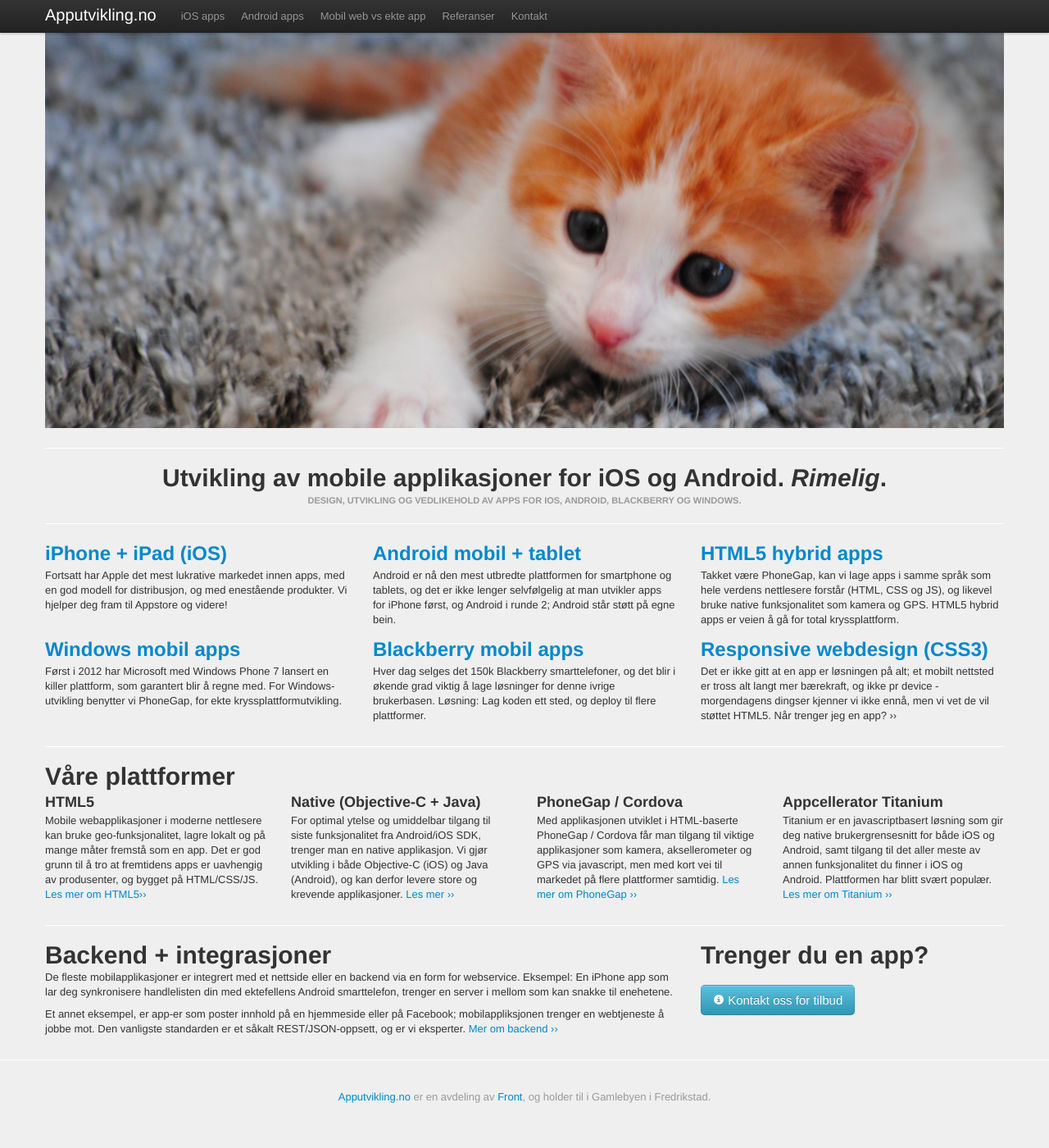
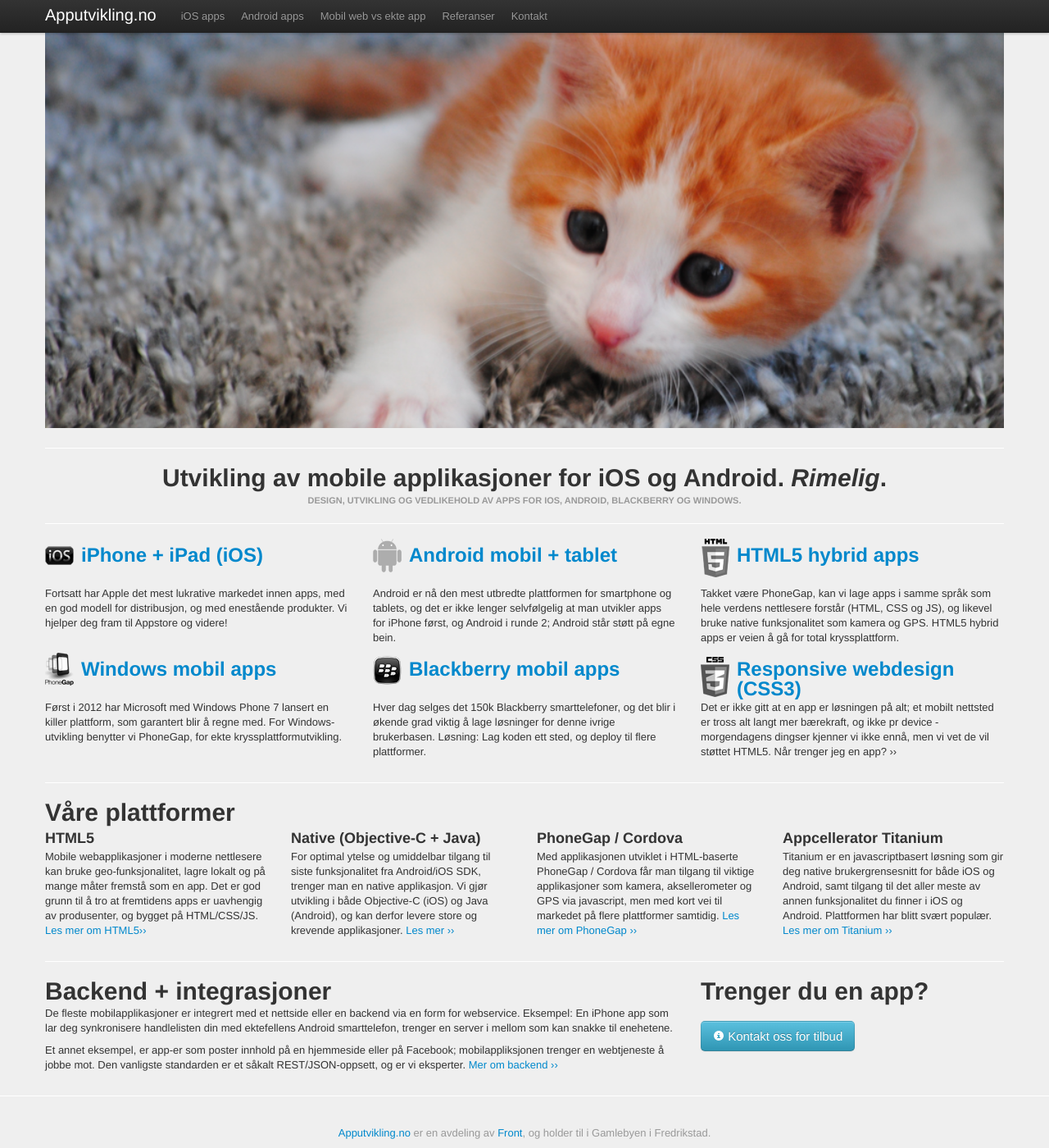
Before and after one commit to front/apputvikling, a Jekyll site: the page built from index.html, in a window 1280 px wide and 1400 px high, scrolled down 145 px. Shown: the whole window at 82% size. Built offline with Jekyll 4.4.1, drawn with Linux system fonts in a browser that asks for light colours; nearby versions of some CDN libraries; comment, search, counter and statistics services are not loaded; before the commit the page ends 1501 px from its top, so only the background shows below that.

Commit message:
added app tool icons

```diff
--- a/css/style.css
+++ b/css/style.css
@@ -11,3 +11,42 @@ body {
     padding-top: 58px;
   }
 }
+
+.icons-ios,
+.icons-android,
+.icons-html5,
+.icons-phonegap,
+.icons-blackberry,
+.icons-css3 {
+  background: url('../img/tool-icons.png') left 5px no-repeat;
+  padding-left: 44px;
+  padding-top: 8px;
+  line-height: 50px;
+  height: 50px;
+  display: block;
+}
+.icons-ios {
+  background-position: -0px -542px;
+}
+.icons-android {
+  background-position: -0px -415px;
+}
+.icons-html5 {
+  background-position: -0px -206px;
+}
+.icons-phonegap {
+  background-position: -0px -345px;
+}
+.icons-blackberry {
+  background-position: -0px -482px;
+}
+
+.icons-ios a,
+.icons-android a,
+.icons-html5 a,
+.icons-phonegap a,
+.icons-blackberry a,
+.icons-css3 a {
+  line-height: 1;
+  display: block;
+}
--- a/index.html
+++ b/index.html
@@ -20,29 +20,29 @@ title: Apputvikling
 
   <div class="row">
     <div class="span4">
-      <h2><a href="/ios/">iPhone + iPad (iOS)</a></h2>
+      <h2 class="icons-ios"><a href="/ios/">iPhone + iPad (iOS)</a></h2>
       <p>Fortsatt har Apple det mest lukrative markedet innen apps, med en god modell for distribusjon, og med enestående produkter. Vi hjelper deg fram til Appstore og videre!</p>
     </div>
     <div class="span4">
-      <h2><a href="/android/">Android mobil + tablet</a></h2>
+      <h2 class="icons-android"><a href="/android/">Android mobil + tablet</a></h2>
       <p>Android er nå den mest utbredte plattformen for smartphone og tablets, og det er ikke lenger selvfølgelig at man utvikler apps for iPhone først, og Android i runde 2; Android står støtt på egne bein.</p>
     </div>
     <div class="span4">
-      <h2><a href="/html5/">HTML5 hybrid apps</a></h2>
+      <h2 class="icons-html5"><a href="/html5/">HTML5 hybrid apps</a></h2>
       <p>Takket være PhoneGap, kan vi lage apps i samme språk som hele verdens nettlesere forstår (HTML, CSS og JS), og likevel bruke native funksjonalitet som kamera og GPS. HTML5 hybrid apps er veien å gå for total kryssplattform.</p>
     </div>
   </div><!--/row-->
   <div class="row">
     <div class="span4">
-      <h2><a href="/phonegap/">Windows mobil apps</a></h2>
+      <h2 class="icons-phonegap"><a href="/phonegap/">Windows mobil apps</a></h2>
       <p>Først i 2012 har Microsoft med Windows Phone 7 lansert en killer plattform, som garantert blir å regne med. For Windows-utvikling benytter vi PhoneGap, for ekte kryssplattformutvikling. </p>
     </div>
     <div class="span4">
-      <h2><a href="/phonegap/">Blackberry mobil apps</a></h2>
+      <h2 class="icons-blackberry"><a href="/blackberry/">Blackberry mobil apps</a></h2>
       <p>Hver dag selges det 150k Blackberry smarttelefoner, og det blir i økende grad viktig å lage løsninger for denne ivrige brukerbasen. Løsning: Lag koden ett sted, og deploy til flere plattformer.</p>
     </div>
     <div class="span4">
-      <h2><a href="/html5-vs-app/">Responsive webdesign (CSS3)</a></h2>
+      <h2 class="icons-css3"><a href="/html5-vs-app/">Responsive webdesign (CSS3)</a></h2>
       <p>Det er ikke gitt at en app er løsningen på alt; et mobilt nettsted er tross alt langt mer bærekraft, og ikke pr device -morgendagens dingser kjenner vi ikke ennå, men vi vet de vil støttet HTML5. Når trenger jeg en app? ››</p>
     </div>
   </div><!--/row-->
```
Also changed, not shown: img/tool-icons.png (added), 4 other files.
